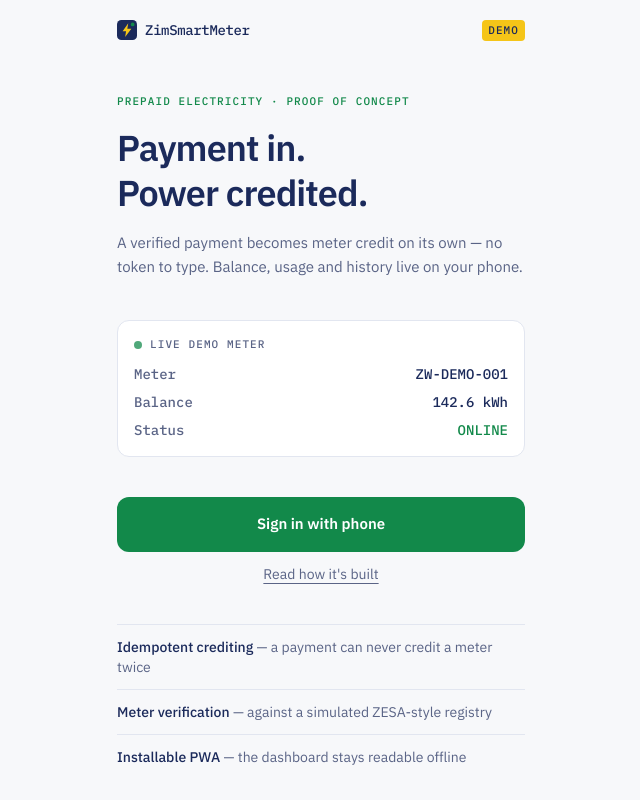
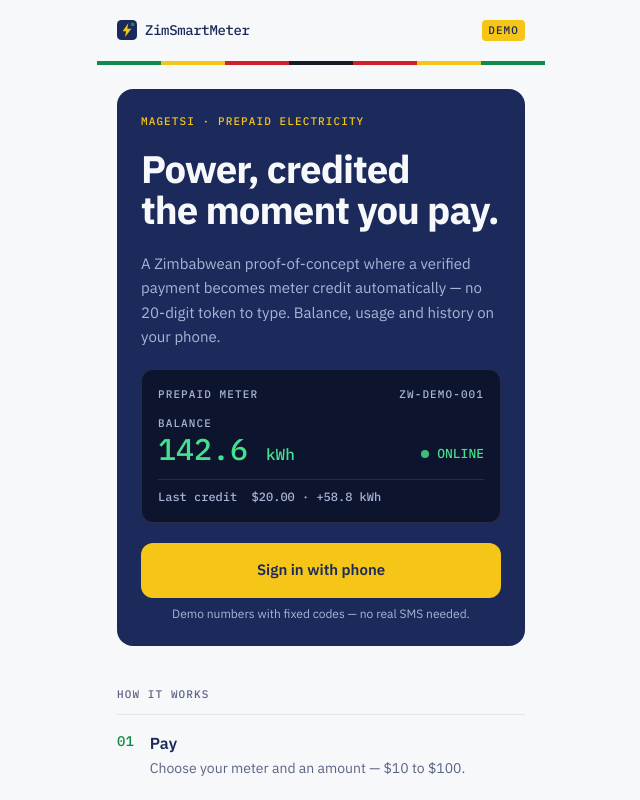
Before and after one commit to nobytechy/ZimSmartMeter, a React (Vite) app: page / in a window 1280 px wide. Shown: the top 800 px of the page, without its empty margins (319-959 px from the left). Built offline with nearby package versions, Linux system fonts and the light colour scheme.

Commit message:
feat: redesign landing page with national identity

```diff
--- a/index.html
+++ b/index.html
@@ -9,7 +9,7 @@
     <title>ZimSmartMeter</title>
     <link rel="preconnect" href="https://fonts.googleapis.com" />
     <link rel="preconnect" href="https://fonts.gstatic.com" crossorigin />
-    <link href="https://fonts.googleapis.com/css2?family=IBM+Plex+Mono:wght@500&family=IBM+Plex+Sans:wght@400;500;600&display=swap" rel="stylesheet" />
+    <link href="https://fonts.googleapis.com/css2?family=IBM+Plex+Mono:wght@500&family=IBM+Plex+Sans:wght@400;500;600;700&display=swap" rel="stylesheet" />
   </head>
   <body>
     <div id="root"></div>
--- /dev/null
+++ b/src/components/NationalBand.tsx
@@ -0,0 +1,24 @@
+/**
+ * A slim seven-stripe band in the national colors — the quiet signature
+ * that marks this as a Zimbabwean app, the way official documents carry a
+ * color band. Rendered from our own tokens; no emblem, no insignia.
+ */
+const stripes = [
+  "bg-credit",
+  "bg-volt",
+  "bg-danger",
+  "bg-coal",
+  "bg-danger",
+  "bg-volt",
+  "bg-credit",
+];
+
+export default function NationalBand() {
+  return (
+    <div aria-hidden className="-mx-5 flex h-1">
+      {stripes.map((color, i) => (
+        <span key={i} className={`flex-1 ${color}`} />
+      ))}
+    </div>
+  );
+}
--- a/src/layouts/AppShell.tsx
+++ b/src/layouts/AppShell.tsx
@@ -1,5 +1,6 @@
 import { Link, Outlet } from "react-router";
 import Mark from "../components/Mark";
+import NationalBand from "../components/NationalBand";
 
 /**
  * Global frame for every screen: brand header, routed content, and the
@@ -21,6 +22,8 @@ export default function AppShell() {
         </span>
       </header>
 
+      <NationalBand />
+
       <main className="flex-1">
         <Outlet />
       </main>
--- a/src/pages/Landing.tsx
+++ b/src/pages/Landing.tsx
@@ -1,82 +1,112 @@
 import { Link } from "react-router";
 
-const readout = [
-  ["Meter", "ZW-DEMO-001"],
-  ["Balance", "142.6 kWh"],
-  ["Status", "ONLINE"],
+const steps = [
+  ["01", "Pay", "Choose your meter and an amount — $10 to $100."],
+  ["02", "Verify", "The payment is checked once, and only once. A duplicate can never credit twice."],
+  ["03", "Credit", "Units land on the meter automatically. Watch the balance move, live."],
 ] as const;
 
 const proofPoints = [
-  ["Idempotent crediting", "a payment can never credit a meter twice"],
+  ["Idempotent crediting", "double-crediting is structurally impossible"],
   ["Meter verification", "against a simulated ZESA-style registry"],
   ["Installable PWA", "the dashboard stays readable offline"],
 ] as const;
 
 export default function Landing() {
   return (
-    <div className="flex flex-col gap-10 pt-8 pb-12">
-      <section className="flex flex-col gap-4">
-        <p className="font-mono text-[11px] tracking-widest text-credit uppercase">
-          Prepaid electricity · proof of concept
+    <div className="flex flex-col gap-10 pt-6 pb-12">
+      {/* Hero — navy panel, national fintech register */}
+      <section className="flex flex-col gap-5 rounded-2xl bg-ink p-6 text-paper">
+        <p className="font-mono text-[11px] tracking-widest text-volt uppercase">
+          Magetsi · prepaid electricity
         </p>
-        <h1 className="text-4xl leading-tight font-semibold tracking-tight">
-          Payment in.
+        <h1 className="text-[2.4rem] leading-[1.08] font-bold tracking-tight">
+          Power, credited
           <br />
-          Power credited.
+          the moment you pay.
         </h1>
-        <p className="text-[15px] leading-relaxed text-ink-soft">
-          A verified payment becomes meter credit on its own — no token to
-          type. Balance, usage and history live on your phone.
+        <p className="text-[15px] leading-relaxed text-mist">
+          A Zimbabwean proof-of-concept where a verified payment becomes meter
+          credit automatically — no 20-digit token to type. Balance, usage and
+          history on your phone.
         </p>
-      </section>
 
-      <section
-        aria-label="Demo meter readout"
-        className="rounded-xl border border-line bg-white p-4 font-mono text-sm"
-      >
-        <div className="mb-3 flex items-center gap-2">
+        {/* Meter LCD — the readout, styled like the real thing */}
+        <div className="rounded-xl border border-white/10 bg-lcd p-4 font-mono">
+          <div className="mb-3 flex items-center justify-between text-[11px] tracking-widest uppercase">
+            <span className="text-mist">Prepaid meter</span>
+            <span className="text-mist">ZW-DEMO-001</span>
+          </div>
+          <div className="flex items-end justify-between">
+            <div>
+              <div className="text-[11px] tracking-widest text-mist uppercase">
+                Balance
+              </div>
+              <div className="text-3xl font-medium text-phosphor">
+                142.6 <span className="text-base">kWh</span>
+              </div>
+            </div>
+            <div className="flex items-center gap-2 pb-1 text-[13px] text-phosphor">
               <span
                 aria-hidden
-            className="h-2 w-2 rounded-full bg-credit motion-safe:animate-pulse"
+                className="h-2 w-2 rounded-full bg-phosphor motion-safe:animate-pulse"
               />
-          <span className="text-[11px] tracking-widest text-ink-soft uppercase">
-            live demo meter
-          </span>
+              ONLINE
             </div>
-        <dl className="flex flex-col gap-2">
-          {readout.map(([label, value]) => (
-            <div key={label} className="flex items-baseline justify-between">
-              <dt className="text-ink-soft">{label}</dt>
-              <dd className={value === "ONLINE" ? "text-credit" : ""}>
-                {value}
-              </dd>
           </div>
-          ))}
-        </dl>
-      </section>
+          <div className="mt-3 border-t border-white/10 pt-2 text-[12px] text-mist">
+            Last credit&nbsp;&nbsp;$20.00 · +58.8 kWh
+          </div>
+        </div>
 
-      <section className="flex flex-col gap-3">
+        <div className="flex flex-col gap-2">
           <Link
             to="/login"
-          className="rounded-xl bg-credit px-5 py-4 text-center text-[15px] font-semibold text-white active:bg-credit-deep"
+            className="rounded-xl bg-volt px-5 py-4 text-center text-[15px] font-semibold text-ink active:brightness-95"
           >
             Sign in with phone
           </Link>
-        <a
-          href="https://github.com/nobytechy/ZimSmartMeter"
-          className="text-center text-sm text-ink-soft underline underline-offset-4"
-        >
-          Read how it's built
-        </a>
+          <p className="text-center text-xs text-mist">
+            Demo numbers with fixed codes — no real SMS needed.
+          </p>
+        </div>
       </section>
 
+      {/* The flow — a true sequence, so the numbering means something */}
+      <section aria-label="How it works" className="flex flex-col gap-1">
+        <h2 className="mb-2 font-mono text-[11px] tracking-widest text-ink-soft uppercase">
+          How it works
+        </h2>
+        {steps.map(([n, title, detail]) => (
+          <div key={n} className="flex gap-4 border-t border-line py-4">
+            <span className="font-mono text-sm text-credit">{n}</span>
+            <div>
+              <div className="font-semibold">{title}</div>
+              <div className="mt-0.5 text-sm leading-relaxed text-ink-soft">
+                {detail}
+              </div>
+            </div>
+          </div>
+        ))}
+      </section>
+
+      {/* Engineering proof points */}
       <section aria-label="What this demonstrates" className="flex flex-col text-sm">
+        <h2 className="mb-2 font-mono text-[11px] tracking-widest text-ink-soft uppercase">
+          Under the hood
+        </h2>
         {proofPoints.map(([title, detail]) => (
           <div key={title} className="border-t border-line py-3">
             <span className="font-medium">{title}</span>
             <span className="text-ink-soft"> — {detail}</span>
           </div>
         ))}
+        <a
+          href="https://github.com/nobytechy/ZimSmartMeter"
+          className="mt-4 text-sm text-credit underline underline-offset-4"
+        >
+          Read how it's built — open source
+        </a>
       </section>
     </div>
   );
--- a/src/styles/index.css
+++ b/src/styles/index.css
@@ -24,6 +24,12 @@
   --color-sky: #35afd4;
   --color-warn: #9a6b00;
   --color-danger: #ce2129;
+
+  /* national band + meter LCD */
+  --color-coal: #171b26;
+  --color-lcd: #0d142e;
+  --color-phosphor: #45e08c;
+  --color-mist: #a9b4d6;
 }
 
 body {
```
Lines whose indentation alone changed are shown as unchanged.
